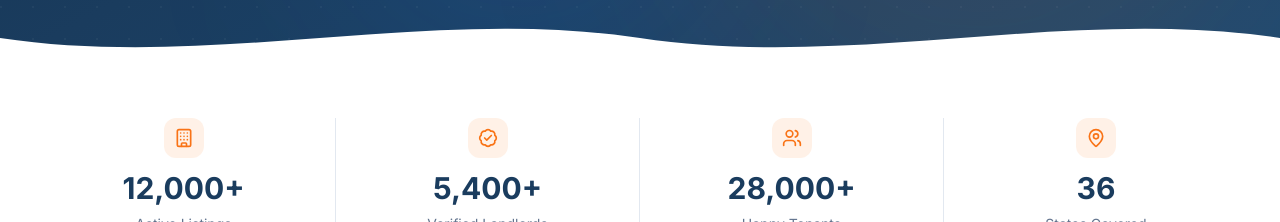
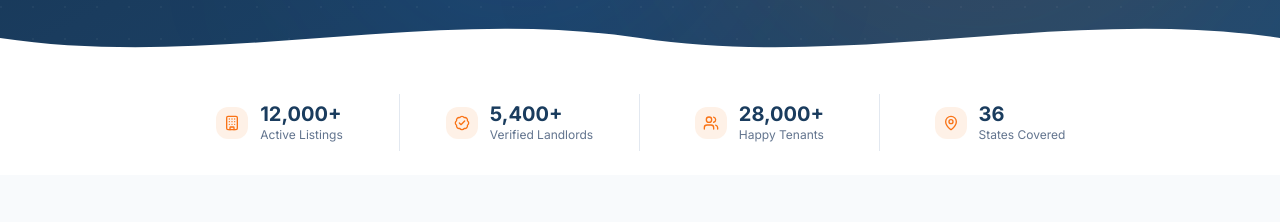
Before and after one commit to softcode-Technologies/landlord-tenant-frontend, a Next.js app: page / in a window 1280 px wide. Shown: the part 730-952 px from the top of the page. Built offline with nearby package versions, Linux system fonts and the light colour scheme; no server answers.

Commit message:
fix: compact stats bar — reduce padding, smaller text, horizontal icon+label layout

```diff
--- a/src/app/page.tsx
+++ b/src/app/page.tsx
@@ -225,16 +225,18 @@ export default function HomePage() {
       </section>
 
       {/* ── STATS BAR ─────────────────────────────────────────────────────────── */}
-      <section className="bg-white dark:bg-[#0a0f1e] py-12">
-        <div className="max-w-7xl mx-auto px-4 sm:px-6 lg:px-8">
-          <div className="grid grid-cols-2 md:grid-cols-4 gap-6 md:gap-0 md:divide-x divide-slate-100 dark:divide-slate-800">
+      <section className="bg-white dark:bg-[#0a0f1e] py-6">
+        <div className="max-w-5xl mx-auto px-4 sm:px-6 lg:px-8">
+          <div className="grid grid-cols-2 md:grid-cols-4 gap-4 md:gap-0 md:divide-x divide-slate-100 dark:divide-slate-800">
             {STATS.map((stat) => (
-              <div key={stat.label} className="flex flex-col items-center text-center md:px-8 gap-2">
-                <div className="w-10 h-10 rounded-xl bg-[#f97316]/10 flex items-center justify-center mb-1">
-                  <stat.icon className="h-5 w-5 text-[#f97316]" />
+              <div key={stat.label} className="flex items-center justify-center gap-3 md:px-6 py-2">
+                <div className="w-8 h-8 rounded-lg bg-[#f97316]/10 flex items-center justify-center shrink-0">
+                  <stat.icon className="h-4 w-4 text-[#f97316]" />
                 </div>
-                <p className="text-3xl font-bold text-[#1a3c5e] dark:text-white">{stat.value}</p>
-                <p className="text-sm text-slate-500 dark:text-slate-400">{stat.label}</p>
+                <div>
+                  <p className="text-xl font-bold text-[#1a3c5e] dark:text-white leading-tight">{stat.value}</p>
+                  <p className="text-xs text-slate-500 dark:text-slate-400">{stat.label}</p>
+                </div>
               </div>
             ))}
           </div>
```
